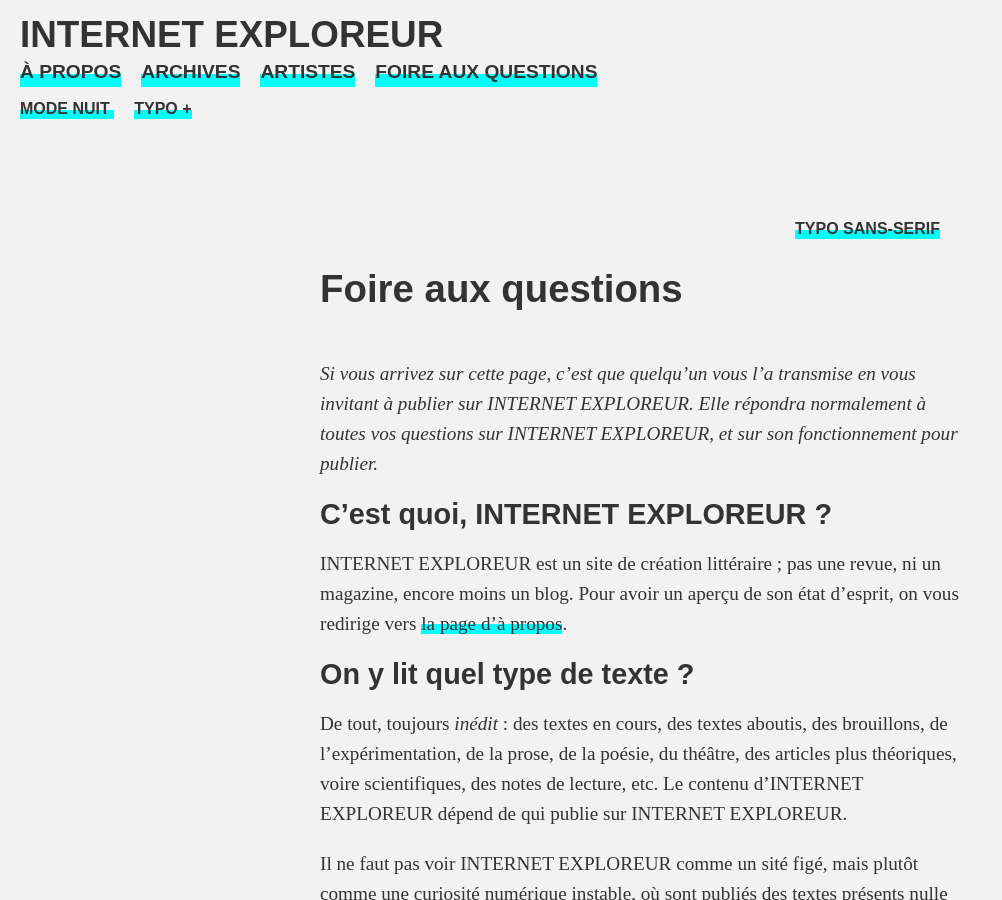
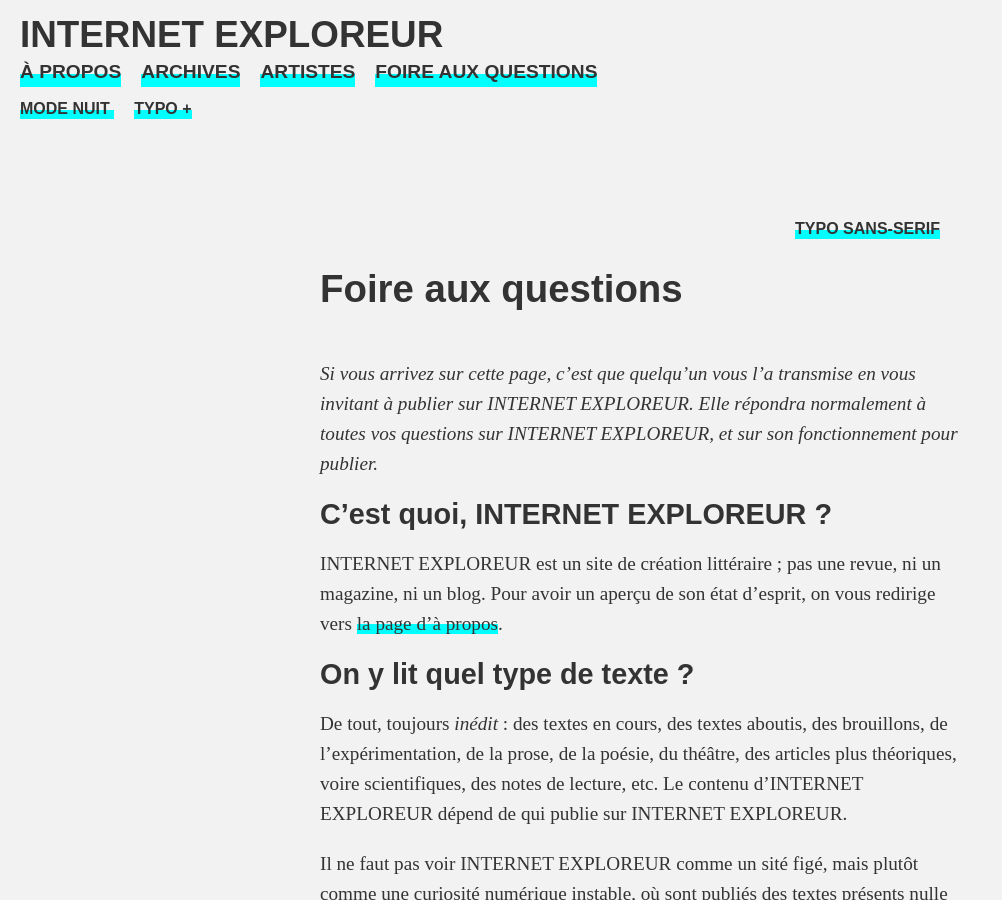
Before and after one commit to PQuod/Maipo, a Jekyll site: the page built from faq.md, in a window 1280 px wide and 900 px high. Shown: the whole window, without its empty margins (0-1002 px from the left). Built offline with Jekyll 4.4.1, drawn with Linux system fonts in a browser that asks for light colours; some of the changed text lies outside the part shown.

Commit message:
Update faq.md

```diff
--- a/faq.md
+++ b/faq.md
@@ -8,7 +8,7 @@ permalink: /faq/
 
 ## C'est quoi, INTERNET EXPLOREUR ?
 
-INTERNET EXPLOREUR est un site de création littéraire ; pas une revue, ni un magazine, encore moins un blog. Pour avoir un aperçu de son état d'esprit, on vous redirige vers [la page d'à propos](https://internetexploreur.com/about).
+INTERNET EXPLOREUR est un site de création littéraire ; pas une revue, ni un magazine, ni un blog. Pour avoir un aperçu de son état d'esprit, on vous redirige vers [la page d'à propos](https://internetexploreur.com/about).
 
 ## On y lit quel type de texte ?
 
```
Also changed, not shown: other parts of faq.md (+2 -0 lines).
